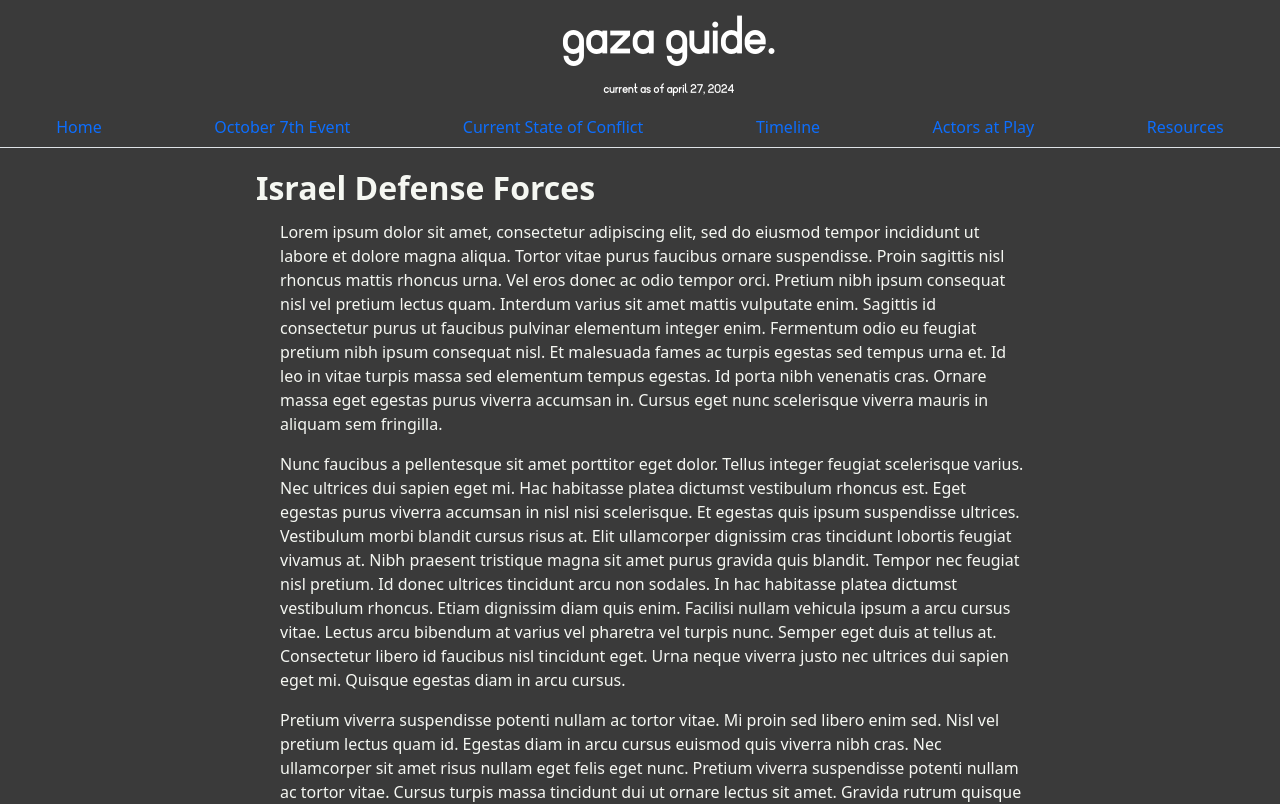
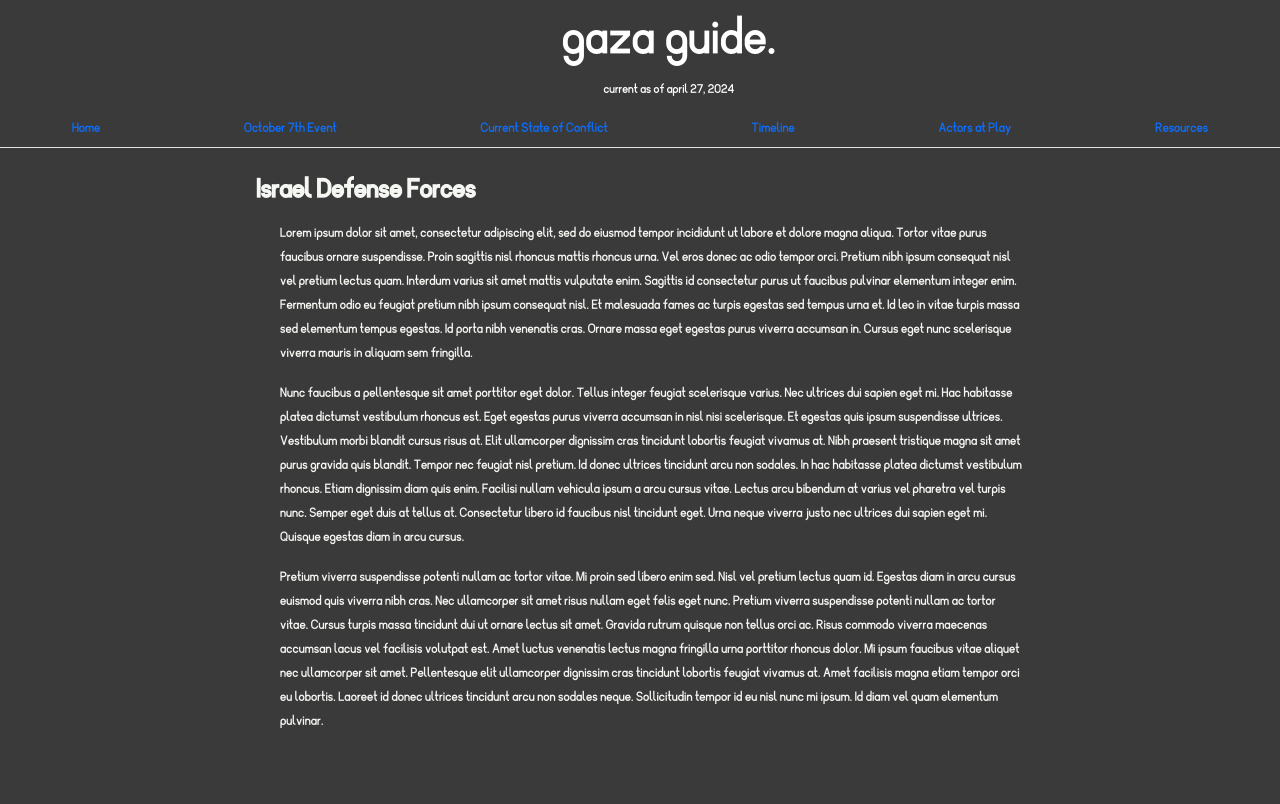
Before and after one commit to BJennin4/HIC_Project2, a React (Create React App) app in the folder gaza/: page /HIC_Project2/IDF in a window 1280 px wide. Shown: the top 804 px of the page. Built offline with nearby package versions, Linux system fonts and the light colour scheme.

Commit message:
Font updated

```diff
--- a/gaza/src/App.css
+++ b/gaza/src/App.css
@@ -1,6 +1,7 @@
 body {
     background-color: #3a3a3a !important;
     color: #f5f7f2 !important;
+    font-family: 'Nifty-A' !important;
 }
 
 @font-face {
```
